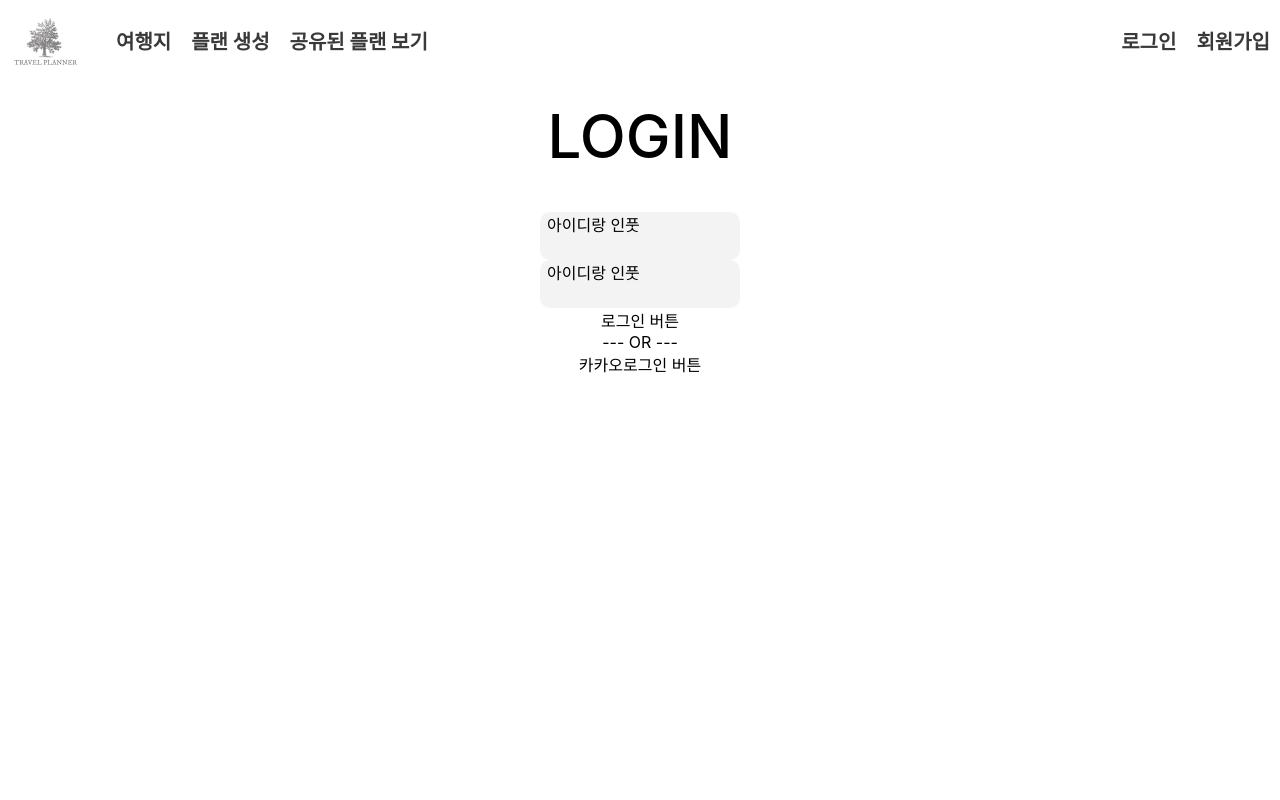
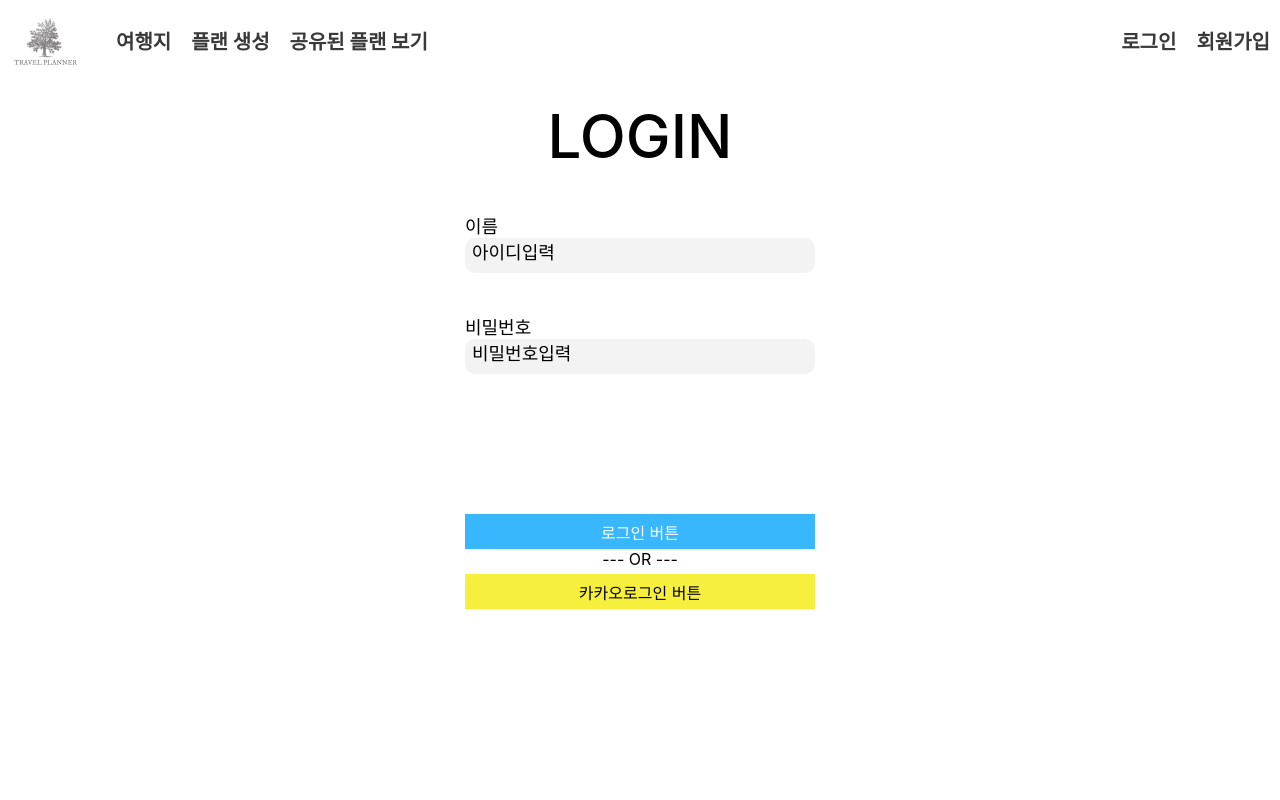
Before and after one commit to ten-3dev/travel-planner, a React (Create React App) app: page /login in a window 1280 px wide. Shown: the top 800 px of the page. Built offline with nearby package versions, Linux system fonts and the light colour scheme.

Commit message:
login and signup pages

```diff
--- a/src/Pages/loginPage/index.js
+++ b/src/Pages/loginPage/index.js
@@ -1,16 +1,23 @@
 import React from "react";
 import * as Styles from './style';
+import { UserBlueBtn } from "../../Common/style";
 
 const LoginPage = () => {
     return(
         <Styles.Wrapper>
             <Styles.ContentBox>
-            <Styles.LoginText>LOGIN</Styles.LoginText>
-            <Styles.InputBox>아이디랑 인풋</Styles.InputBox>
-            <Styles.InputBox>아이디랑 인풋</Styles.InputBox>
-            <div>로그인 버튼</div>
-            <div>--- OR ---</div>
-            <div>카카오로그인 버튼</div>
+                <Styles.LoginText>LOGIN</Styles.LoginText>
+                <Styles.LoginText2>이름
+                    <Styles.InputBox>아이디입력</Styles.InputBox>
+                </Styles.LoginText2>
+                <Styles.LoginText2>비밀번호
+                    <Styles.InputBox>비밀번호입력</Styles.InputBox>
+                </Styles.LoginText2>
+
+
+                <UserBlueBtn>로그인 버튼</UserBlueBtn>
+                        <div>--- OR ---</div>
+                <Styles.KakaoBtn>카카오로그인 버튼</Styles.KakaoBtn>
             </Styles.ContentBox>
         </Styles.Wrapper>
     )
--- a/src/Pages/loginPage/style.js
+++ b/src/Pages/loginPage/style.js
@@ -26,9 +26,17 @@ export const LoginText = styled.text`
     position: relative;
 `
 
+export const LoginText2 = styled.text`
+    font-size: 18px;
+    font-weight: 500;
+    color: black;
+    margin-bottom: 40px;
+    position: relative;
+`
+
 export const InputBox = styled.div`
-    width: 200px;
-    height: 48px;
+    width: 350px;
+    height: 35px;
     background-color: white;
     border-radius: 10px;
     box-sizing: border-box;
@@ -36,3 +44,15 @@ export const InputBox = styled.div`
     display: flex;
     background-color: #F3F3F3;
 `
+
+export const KakaoBtn = styled.div`
+    width: 350px;
+    height: 35px;
+    background-color: #F6EF3D;
+    margin-top: 5px;
+    color: black;
+    display: flex;
+    align-items: center;
+    justify-content: center;
+    cursor: pointer;
+`
```
